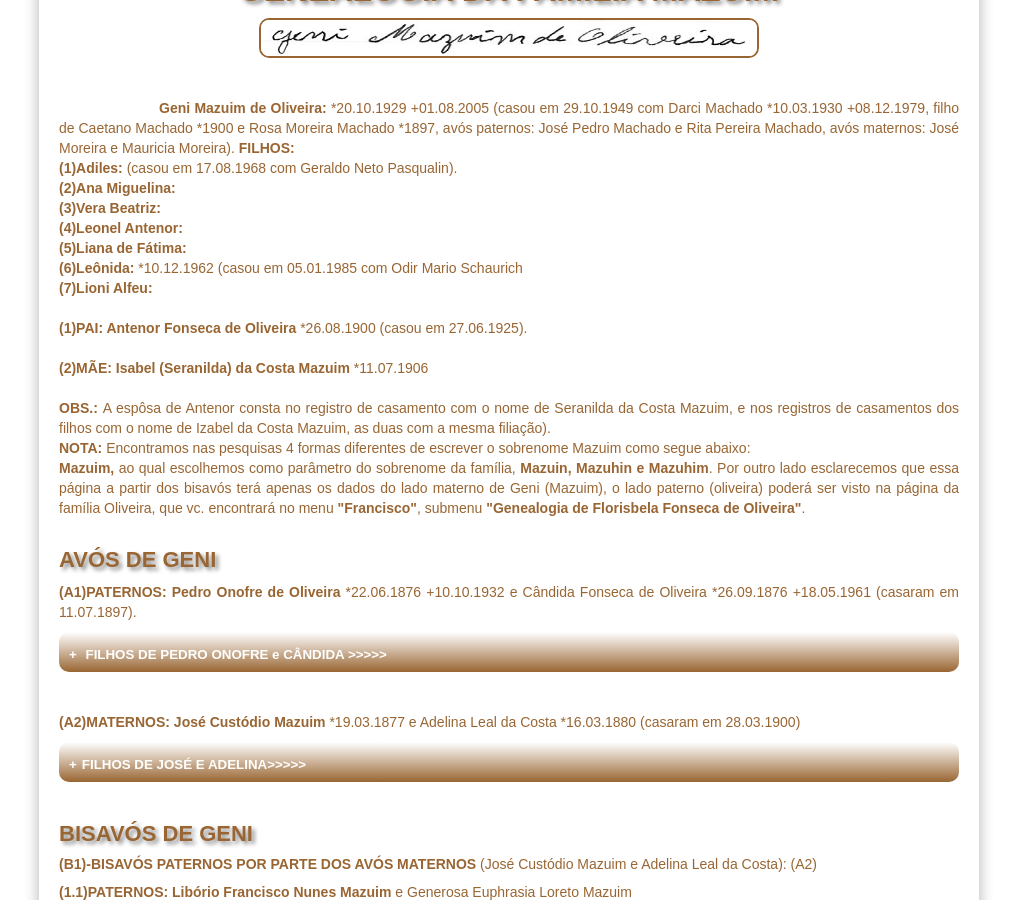
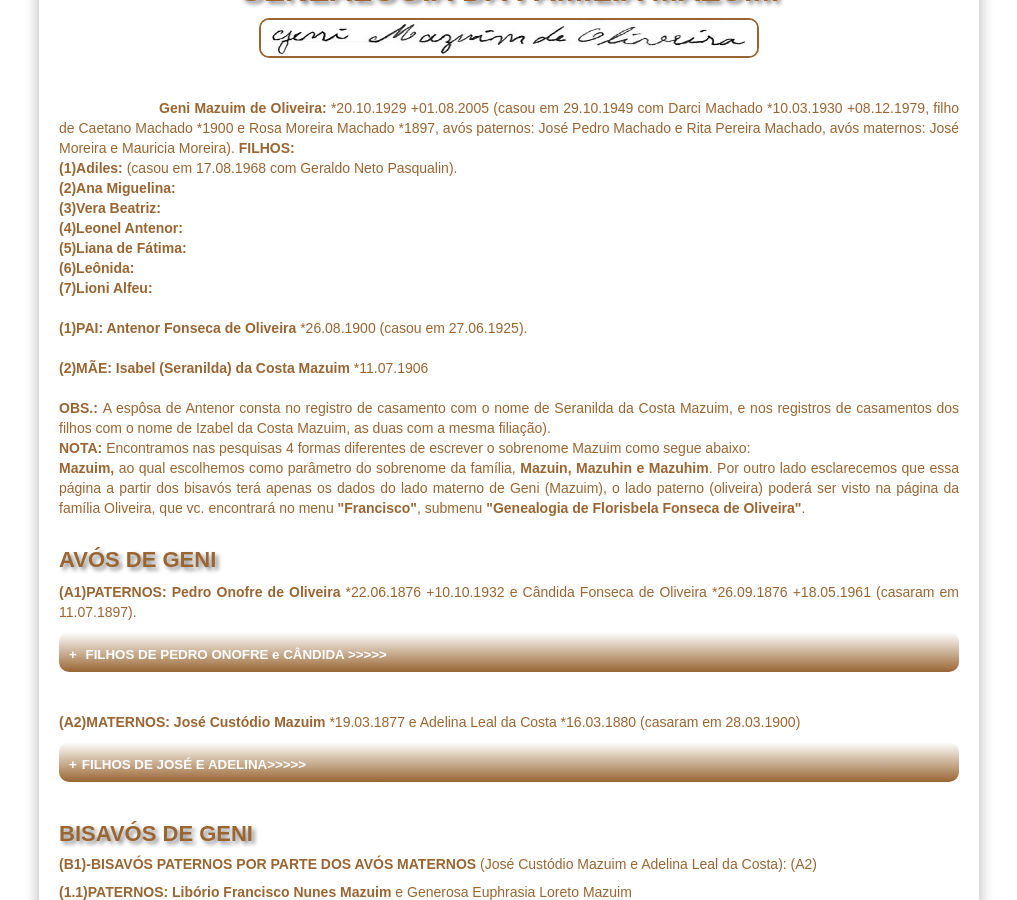
Before and after one commit to claudiovargas1955/claudiovargas1955.github.io, a Jekyll site: the page built from _pages/familia-mazuim.html, in a window 1280 px wide and 900 px high, scrolled down 386 px. Shown: the whole window, without its empty margins (131-1148 px from the left). Built offline with Jekyll 4.4.1, drawn with Linux system fonts in a browser that asks for light colours; some web fonts are replaced.

Commit message:
Update familia-mazuim.html

```diff
--- a/_pages/familia-mazuim.html
+++ b/_pages/familia-mazuim.html
@@ -104,7 +104,7 @@ maternos: José Moreira e Mauricia Moreira). <b>FILHOS: </b><br>
 <b>(3)Vera Beatriz: </b><br>
 <b>(4)Leonel Antenor: </b><br>
 <b>(5)Liana de Fátima: </b><br>
-<b>(6)Leônida: </b>*10.12.1962 (casou em 05.01.1985 com Odir Mario Schaurich<br>
+<b>(6)Leônida: </b><br>
 <b>(7)Lioni Alfeu: </b><br><br>
 
 <b>(1)PAI: Antenor Fonseca de Oliveira </b>*26.08.1900 (casou em 27.06.1925).<br><br>
```
